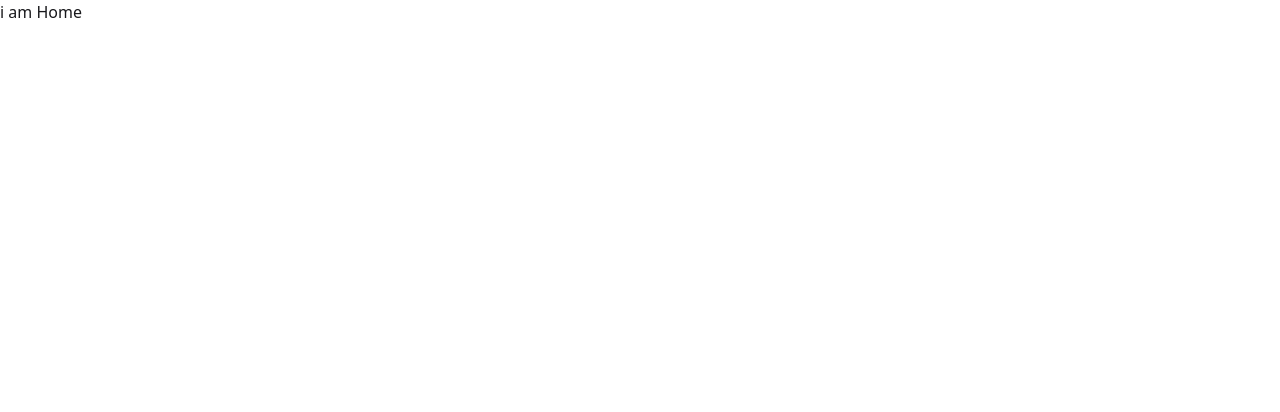
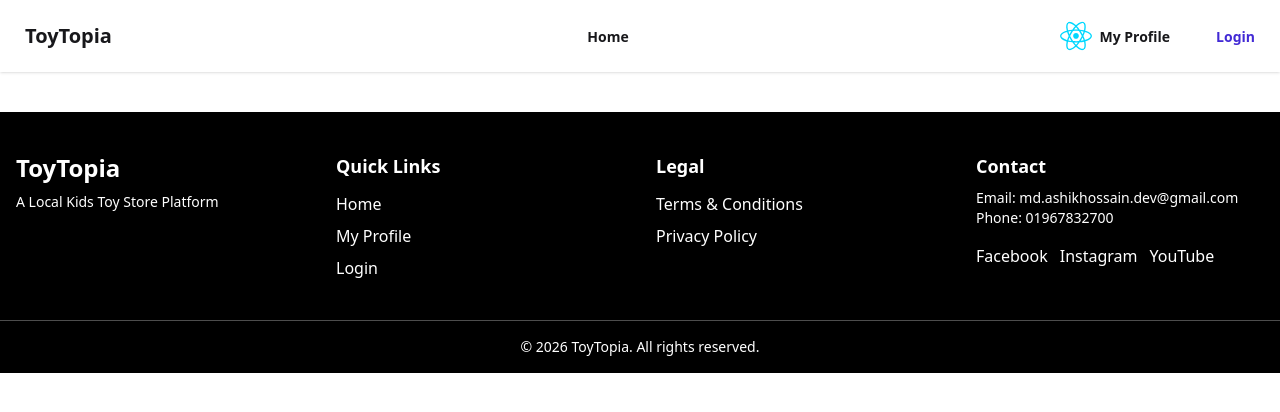
Before and after one commit to Asashik1419/Assignment-09, a React (Vite) app: page / in a window 1280 px wide. Shown: the top 412 px of the page. Built offline with nearby package versions, Linux system fonts and the light colour scheme.

Commit message:
added navbar and footer

```diff
--- /dev/null
+++ b/src/Error/Error.jsx
@@ -0,0 +1,11 @@
+import React from 'react';
+
+const Error = () => {
+    return (
+        <div>
+            <h3 className='text-4xl font-bold mt-90 text-center'>Error 404</h3>
+        </div>
+    );
+};
+
+export default Error;
--- /dev/null
+++ b/src/Footer/Footer.jsx
@@ -0,0 +1,87 @@
+import React from "react";
+import { Link } from "react-router";
+
+const Footer = () => {
+  return (
+    <footer className="bg-black text-white mt-10">
+      <div className="container mx-auto px-4 py-10 grid grid-cols-1 md:grid-cols-4 gap-8">
+
+        {/* 1. Logo & Description */}
+        <div>
+            <h2 ></h2>
+          <Link to='/' className="text-2xl font-bold hover:text-green-300">ToyTopia</Link>
+          <p className="mt-2 text-sm">
+            A Local Kids Toy Store Platform
+          </p>
+        </div>
+
+        {/* 2. Quick Links */}
+        <div>
+          <h3 className="font-bold text-lg">Quick Links</h3>
+          <ul className="mt-3 space-y-2">
+            <li>
+              <Link to="/" className="hover:text-green-300">
+                Home
+              </Link>
+            </li>
+            <li>
+              <Link to="/profile" className="hover:text-green-300">
+                My Profile
+              </Link>
+            </li>
+            <li>
+              <Link to="/login" className="hover:text-green-300">
+                Login
+              </Link>
+            </li>
+          </ul>
+        </div>
+
+        <div>
+          <h3 className="font-bold text-lg">Legal</h3>
+          <ul className="mt-3 space-y-2">
+            <li>
+              <Link to="/terms" className="hover:text-green-300">
+                Terms & Conditions
+              </Link>
+            </li>
+            <li>
+              <Link to="/privacy" className="hover:text-green-300">
+                Privacy Policy
+              </Link>
+            </li>
+          </ul>
+        </div>
+
+        <div>
+          <h3 className="font-bold text-lg">Contact</h3>
+          <p className="mt-2 text-sm">
+            Email: md.ashikhossain.dev@gmail.com
+          </p>
+          <p className="text-sm">Phone: 01967832700</p>
+
+          <div className="mt-4 flex gap-3">
+            <a href="https://www.facebook.com/" className="hover:text-green-300">
+              Facebook
+            </a>
+            <a href="https://www.instagram.com/?hl=en" className="hover:text-green-300">
+              Instagram
+            </a>
+            <a href="https://www.youtube.com/"
+            className="hover:text-green-300">
+              YouTube
+            </a>
+          </div>
+        </div>
+      </div>
+
+      <div className="border-t border-white/30">
+        <p className="text-center py-4 text-sm">
+          © 2026 ToyTopia. All rights reserved.
+        </p>
+      </div>
+    </footer>
+  );
+};
+
+export default Footer;
--- a/src/components/Home/Home.jsx
+++ b/src/components/Home/Home.jsx
@@ -1,11 +1,16 @@
 import React from 'react';
+import Navbar from '../Navbar/Navbar';
+import { Outlet } from 'react-router';
+import Footer from '../../Footer/Footer';
 
-const Navbar = () => {
+const Home = () => {
     return (
         <div>
-            <h3>i am Home</h3>
+            <Navbar></Navbar>
+            <Outlet></Outlet>
+            <Footer></Footer>
         </div>
     );
 };
 
-export default Navbar;
+export default Home;
--- a/src/components/Navbar/Navbar.jsx
+++ b/src/components/Navbar/Navbar.jsx
@@ -1,4 +1,5 @@
 import React from 'react';
+import logo from './../../assets/react.svg'
 
 const Navbar = () => {
     return (
@@ -10,38 +11,32 @@ const Navbar = () => {
       </div>
       <ul
         tabIndex="-1"
-        className="menu menu-sm dropdown-content bg-base-100 rounded-box z-1 mt-3 w-52 p-2 shadow">
-        <li><a>Item 1</a></li>
-        <li>
-          <a>Parent</a>
-          <ul className="p-2">
-            <li><a>Submenu 1</a></li>
-            <li><a>Submenu 2</a></li>
-          </ul>
-        </li>
-        <li><a>Item 3</a></li>
+        className="menu menu-sm dropdown-content bg-base-100 rounded-box  mt-3 w-52 p-2 shadow">
+        <li><a>Home</a></li>
+
+
       </ul>
     </div>
-    <a className="btn btn-ghost text-xl">daisyUI</a>
+    <a className="btn btn-ghost text-sm md:text-xl">ToyTopia</a>
   </div>
   <div className="navbar-center hidden lg:flex">
     <ul className="menu menu-horizontal px-1">
-      <li><a>Item 1</a></li>
-      <li>
-        <details>
-          <summary>Parent</summary>
-          <ul className="p-2 bg-base-100 w-40 z-1">
-            <li><a>Submenu 1</a></li>
-            <li><a>Submenu 2</a></li>
-          </ul>
-        </details>
-      </li>
-      <li><a>Item 3</a></li>
+      <li className='md:mr-10'><a className='btn btn-ghost'>Home</a></li>
+
+      <li><a></a></li>
     </ul>
   </div>
+
   <div className="navbar-end">
-    <a className="btn">Button</a>
+    <div>
+  <a className="btn btn-ghost mr-3 flex items-center gap-2">
+    <img src={logo} alt="logo" className="w-8 h-8 rounded-full" />
+    <span>My Profile</span>
+  </a>
+</div>
+    <a className='btn btn-primary btn-ghost'>Login</a>
   </div>
+
 </div>
     );
 };
--- a/src/main.jsx
+++ b/src/main.jsx
@@ -6,12 +6,20 @@ import App from './App.jsx'
 import { createBrowserRouter } from "react-router";
 import { RouterProvider } from "react-router/dom";
 import Home from './components/Home/Home.jsx';
+import Error from './Error/Error.jsx';
 
 const router = createBrowserRouter([
   {
     path:'/',
     Component: Home,
 
+  },
+
+
+
+  {
+    path:'/*',
+    Component: Error,
   }
 ])
 
```
